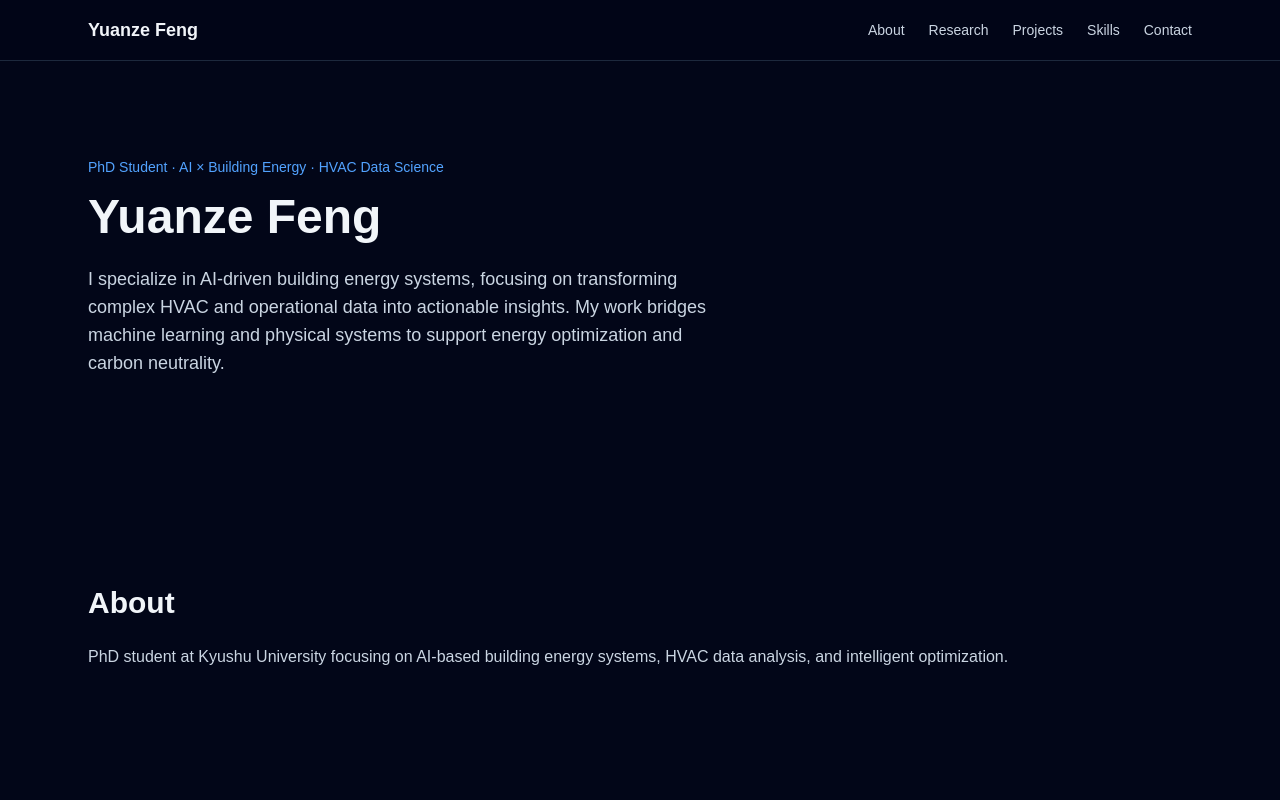
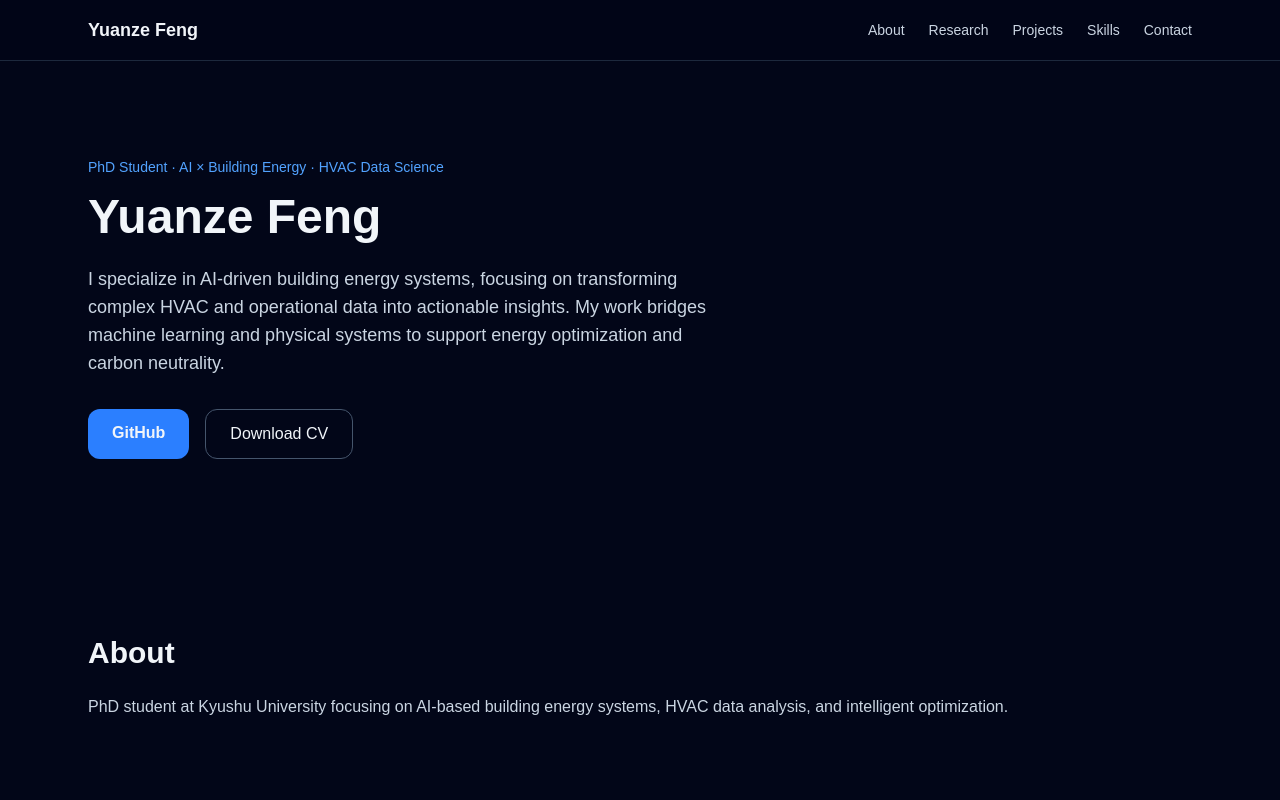
Before and after one commit to KaedeharaT/my-homepage, a Next.js app: page / in a window 1280 px wide. Shown: the top 800 px of the page. Built offline with nearby package versions, Linux system fonts and the light colour scheme.

Commit message:
Update page.tsx

```diff
--- a/app/page.tsx
+++ b/app/page.tsx
@@ -63,6 +63,22 @@ export default function Home() {
             My work bridges machine learning and physical systems to support
             energy optimization and carbon neutrality.
           </p>
+
+          <div className="flex gap-4">
+            <a
+              href="https://github.com/KaedeharaT"
+              className="rounded-xl bg-blue-500 px-6 py-3 font-semibold"
+            >
+              GitHub
+            </a>
+
+            <a
+              href="/cv.pdf"
+              className="rounded-xl border border-slate-600 px-6 py-3"
+            >
+              Download CV
+            </a>
+          </div>
         </div>
       </section>
 
```
